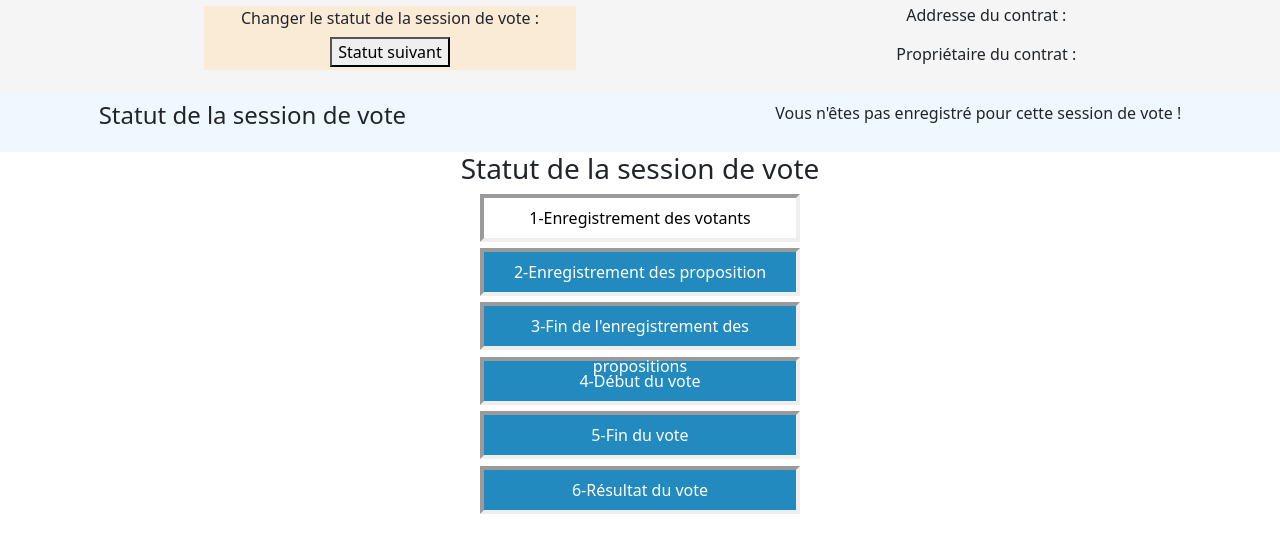
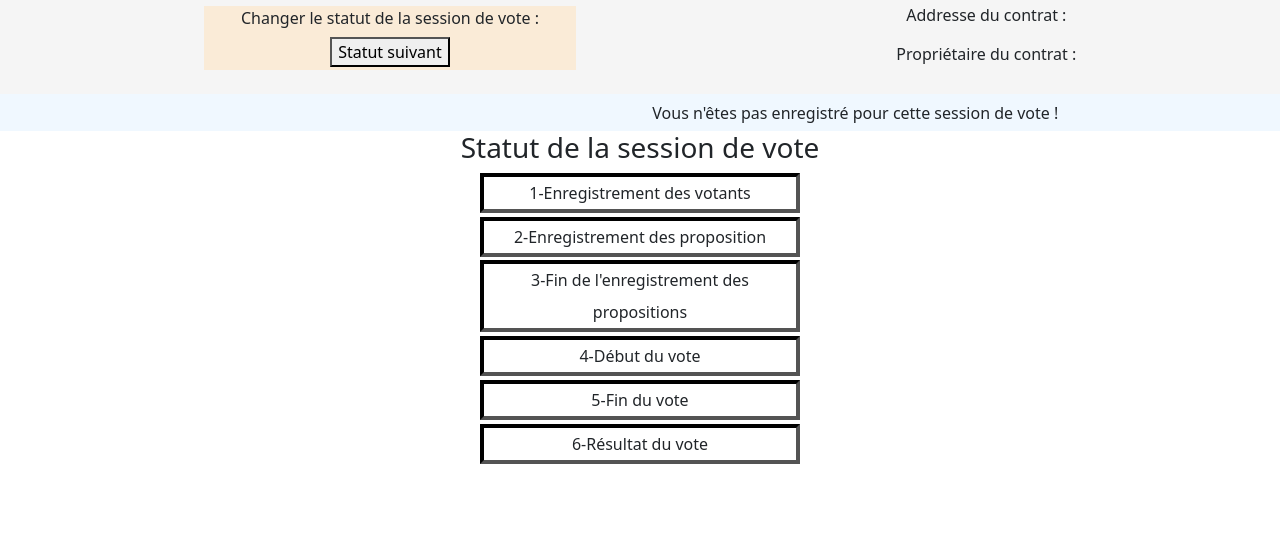
Before and after one commit to Spt117/Application-de-Vote, a React (Create React App) app: page / in a window 1280 px wide. Shown: the top 552 px of the page. Built offline with nearby package versions, Linux system fonts and the light colour scheme.

Commit message:
majStatuts

```diff
--- a/src/App.css
+++ b/src/App.css
@@ -50,43 +50,26 @@ caption {
 }
 
 .nextStatut {
-  line-height: 2.5em;
   background-color: #238ac0;
   color: white;
-  width: 25%;
-  height: 3em;
-  margin-left: auto;
-  margin-right: auto;
-  /* margin-top: 0.1%; */
-  margin-bottom: 0.5%;
-  /* border-radius: 1%; */
-  border: 0.3em inset;
 }
 
 .currentStatut {
-  line-height: 2.5em;
   background-color: #6723c0;
   color: white;
-  width: 25%;
-  height: 3em;
-  margin-left: auto;
-  margin-right: auto;
-  /* margin-top: 0.1%; */
-  margin-bottom: 0.5%;
-  /* border-radius: 1%; */
-  border: 0.3em inset;
 }
 
 .oldStatut {
-  line-height: 2.5em;
   background-color: #ffffff;
   color: black;
+}
+
+.statuts p {
+  line-height: 2em;
   width: 25%;
-  height: 3em;
+  /* height: 3em; */
   margin-left: auto;
   margin-right: auto;
-  /* margin-top: 0.1%; */
-  margin-bottom: 0.5%;
-  /* border-radius: 1%; */
-  border: 0.3em inset;
+  margin-bottom: 0.3%;
+  border: 0.3em inset black;
 }
--- a/src/Components/Dapp.js
+++ b/src/Components/Dapp.js
@@ -68,10 +68,6 @@ export default function Dapp({ id, owner, set, addr, statut, voter }) {
 
     return (
         <div className='parent' id='two'>
-            <div>
-                <h4>Statut de la session de vote</h4>
-                <p>{currentStatut}</p>
-            </div>
             {(voter || (addr === owner)) &&
                 <div >
                     {statut === 0 && owner === addr && <div>
--- a/src/Components/Statuts.js
+++ b/src/Components/Statuts.js
@@ -4,29 +4,82 @@ export default function Statuts({ statut }) {
     const oldStatut = "oldStatut"
     const currentStatut = "currentStatut"
     const nextStatut = "nextStatut"
-    const [className, setClassName] = useState()
+    const [className0, setClassName0] = useState()
+    const [className1, setClassName1] = useState()
+    const [className2, setClassName2] = useState()
+    const [className3, setClassName3] = useState()
+    const [className4, setClassName4] = useState()
+    const [className5, setClassName5] = useState()
 
     useEffect(() => {
         set()
     }, [statut])
 
     function set() {
-        if(statut===0)
-        setClassName(currentStatut)
-        else
-        setClassName(oldStatut)
+        if (statut === 0) {
+            setClassName0(currentStatut)
+            setClassName1(nextStatut)
+            setClassName2(nextStatut)
+            setClassName3(nextStatut)
+            setClassName4(nextStatut)
+            setClassName5(nextStatut)
+        }
+
+        else if (statut === 1){
+            setClassName0(oldStatut)
+            setClassName1(currentStatut)
+            setClassName2(nextStatut)
+            setClassName3(nextStatut)
+            setClassName4(nextStatut)
+            setClassName5(nextStatut)
+        }
+
+        else if (statut === 2){
+            setClassName0(oldStatut)
+            setClassName1(oldStatut)
+            setClassName2(currentStatut)
+            setClassName3(nextStatut)
+            setClassName4(nextStatut)
+            setClassName5(nextStatut)
+        }
+
+        else if (statut === 3){
+            setClassName0(oldStatut)
+            setClassName1(oldStatut)
+            setClassName2(oldStatut)
+            setClassName3(currentStatut)
+            setClassName4(nextStatut)
+            setClassName5(nextStatut)
+        }
+
+        else if (statut === 4){
+            setClassName0(oldStatut)
+            setClassName1(oldStatut)
+            setClassName2(oldStatut)
+            setClassName3(oldStatut)
+            setClassName4(currentStatut)
+            setClassName5(nextStatut)
+        }
+        else if (statut === 5){
+            setClassName0(oldStatut)
+            setClassName1(oldStatut)
+            setClassName2(oldStatut)
+            setClassName3(oldStatut)
+            setClassName4(oldStatut)
+            setClassName5(currentStatut)
+        }
     }
 
-
-    return(
-        <div>
+// if(statut)
+    return (
+        <div className="statuts">
             <h3>Statut de la session de vote</h3>
-            <p className={className} id="1">1-Enregistrement des votants</p>
-            <p className="nextStatut" id="2">2-Enregistrement des proposition</p>
-            <p className="nextStatut" id="3">3-Fin de l'enregistrement des propositions</p>
-            <p className="nextStatut" id="4">4-Début du vote</p>
-            <p className="nextStatut" id="5">5-Fin du vote</p>
-            <p className="nextStatut" id="6">6-Résultat du vote</p>
+            <p className={className0} >1-Enregistrement des votants</p>
+            <p className={className1} >2-Enregistrement des proposition</p>
+            <p className={className2} >3-Fin de l'enregistrement des propositions</p>
+            <p className={className3} >4-Début du vote</p>
+            <p className={className4} >5-Fin du vote</p>
+            <p className={className5} >6-Résultat du vote</p>
         </div>
     )
 }
```
